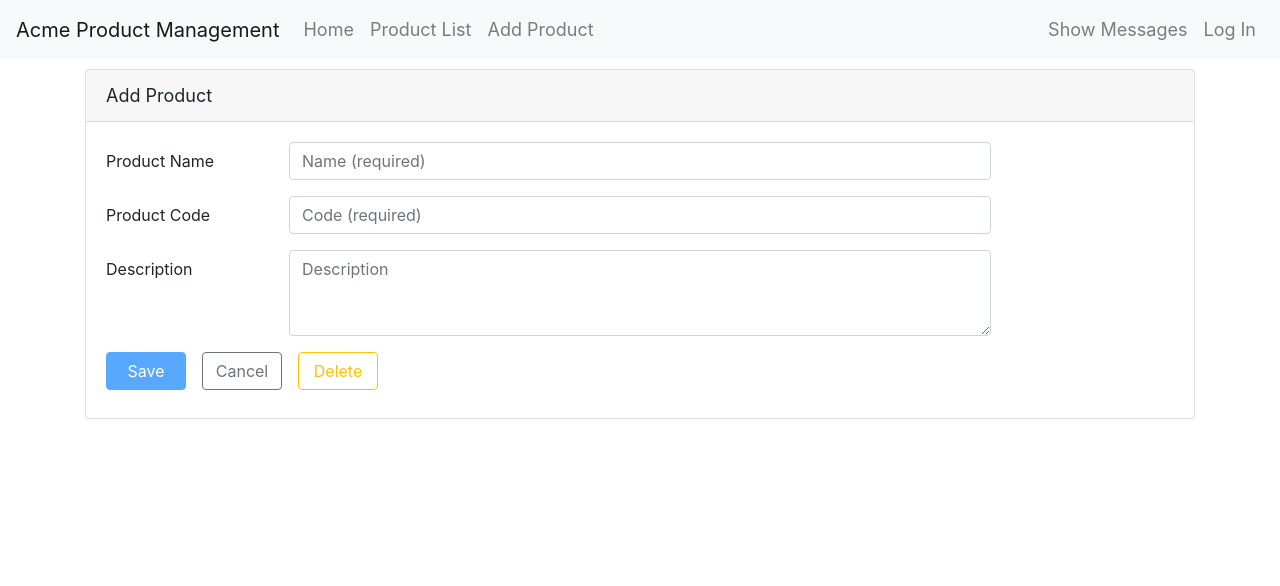
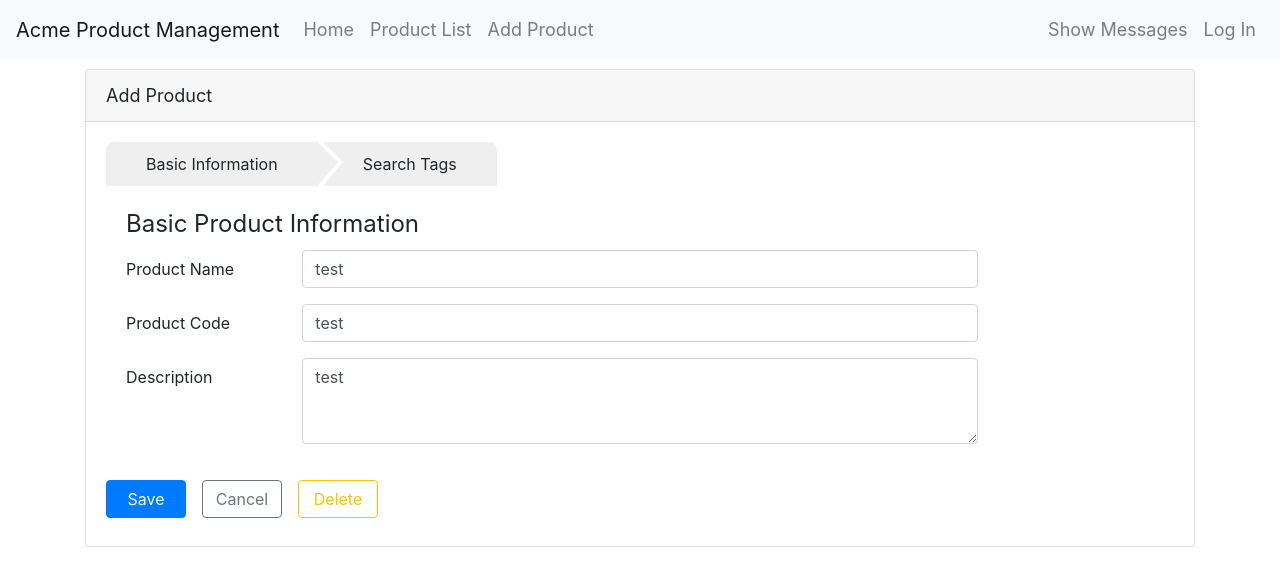
Before and after one commit to patriciarrsilva/Angular-Routing, an Angular app: page /products/0/edit/info in a window 1280 px wide. Shown: the top 586 px of the page. Built offline with nearby package versions, Linux system fonts and the light colour scheme; what angular-in-memory-web-api would draw is missing.

Commit message:
Placing the Child View

```diff
--- a/src/app/products/product-edit/product-edit.component.html
+++ b/src/app/products/product-edit/product-edit.component.html
@@ -4,106 +4,20 @@
   </div>
 
   <div class="card-body" *ngIf="product">
-    <form novalidate #productForm="ngForm">
-      <div class="form-group row">
-        <label
-          class="col-md-2 col-form-label"
-          for="productNameId"
-          >Product Name</label
-        >
-        <div class="col-md-8">
-          <input
-            class="form-control"
-            id="productNameId"
-            type="text"
-            placeholder="Name (required)"
-            required
-            minlength="3"
-            [(ngModel)]="product.productName"
-            name="productName"
-            #productNameVar="ngModel"
-            [ngClass]="{
-              'is-invalid':
-                (productNameVar.touched ||
-                  productNameVar.dirty) &&
-                !productNameVar.valid
-            }"
-          />
-          <span class="invalid-feedback">
-            <span *ngIf="productNameVar.errors?.required">
-              Product name is required.
-            </span>
-            <span
-              *ngIf="productNameVar.errors?.minlength"
-            >
-              Product name must be at least three
-              characters.
-            </span>
-          </span>
-        </div>
+    <div class="wizard">
+      <a>Basic Information</a>
+      <a>Search Tags</a>
     </div>
 
-      <div class="form-group row">
-        <label
-          class="col-md-2 col-form-label"
-          for="productCodeId"
-          >Product Code</label
-        >
-        <div class="col-md-8">
-          <input
-            class="form-control"
-            id="productCodeId"
-            type="text"
-            placeholder="Code (required)"
-            required
-            [(ngModel)]="product.productCode"
-            name="productCode"
-            #productCodeVar="ngModel"
-            [ngClass]="{
-              'is-invalid':
-                (productCodeVar.touched ||
-                  productCodeVar.dirty) &&
-                !productCodeVar.valid
-            }"
-          />
-          <span class="invalid-feedback">
-            <span *ngIf="productCodeVar.errors?.required">
-              Product code is required.
-            </span>
-          </span>
-        </div>
-      </div>
+    <router-outlet></router-outlet>
 
-      <div class="form-group row">
-        <label
-          class="col-md-2 col-form-label"
-          for="descriptionId"
-          >Description</label
-        >
-        <div class="col-md-8">
-          <textarea
-            class="form-control"
-            id="descriptionId"
-            placeholder="Description"
-            rows="3"
-            [(ngModel)]="product.description"
-            name="description"
-          ></textarea>
-        </div>
-      </div>
-
-      <div class="form-group row mb-2">
+    <div class="row mb-2">
       <div class="col-md-4">
         <button
           class="btn btn-primary mr-3"
           style="width: 80px"
           type="button"
-            [title]="
-              productForm.valid
-                ? 'Save your entered data'
-                : 'Disabled until the form data is valid'
-            "
-            [disabled]="!productForm.valid"
+          title="Save your entered data"
           (click)="saveProduct()"
         >
           Save
@@ -128,7 +42,6 @@
         </button>
       </div>
     </div>
-    </form>
   </div>
 </div>
 
```
Lines whose indentation alone changed are shown as unchanged.
